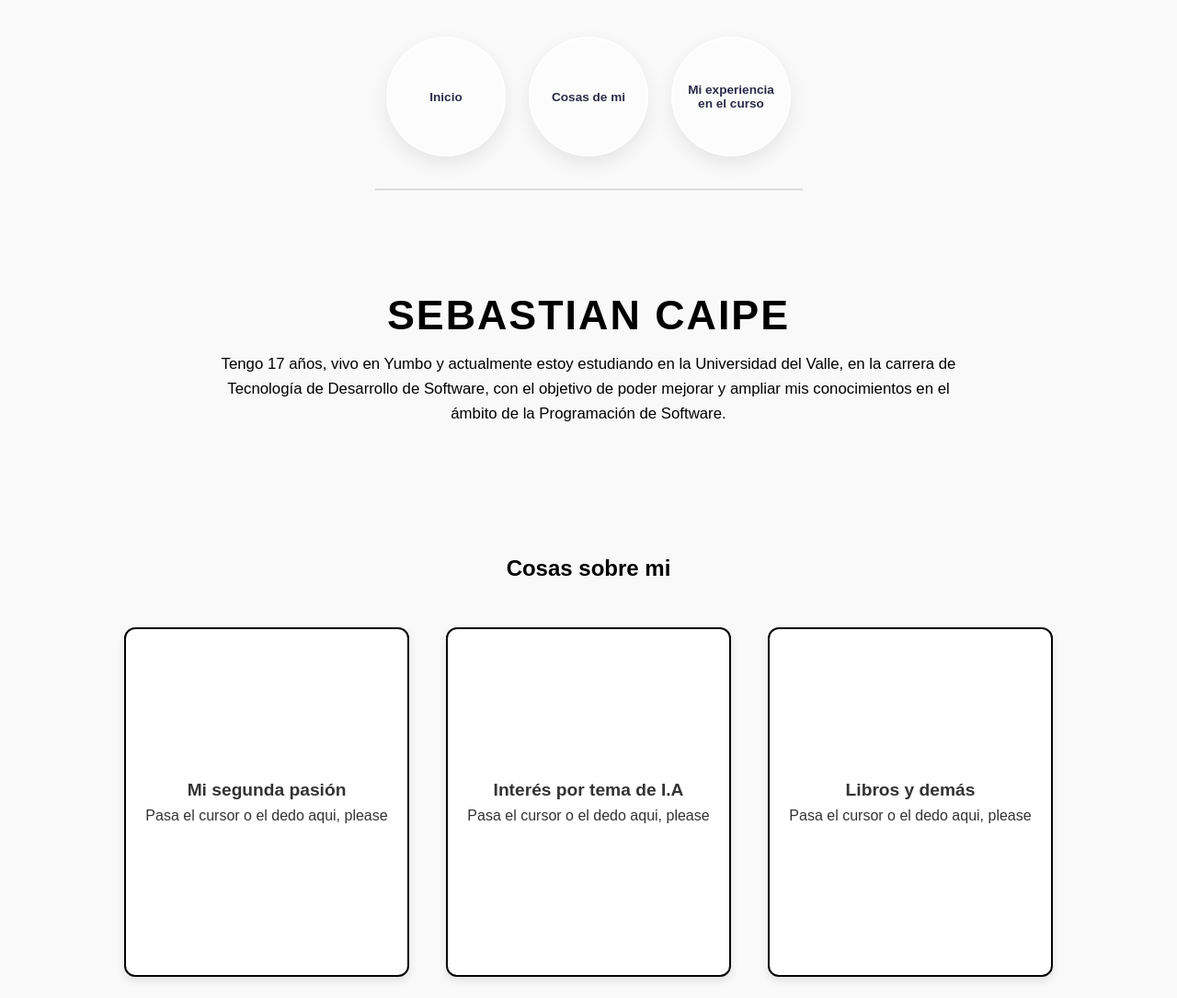
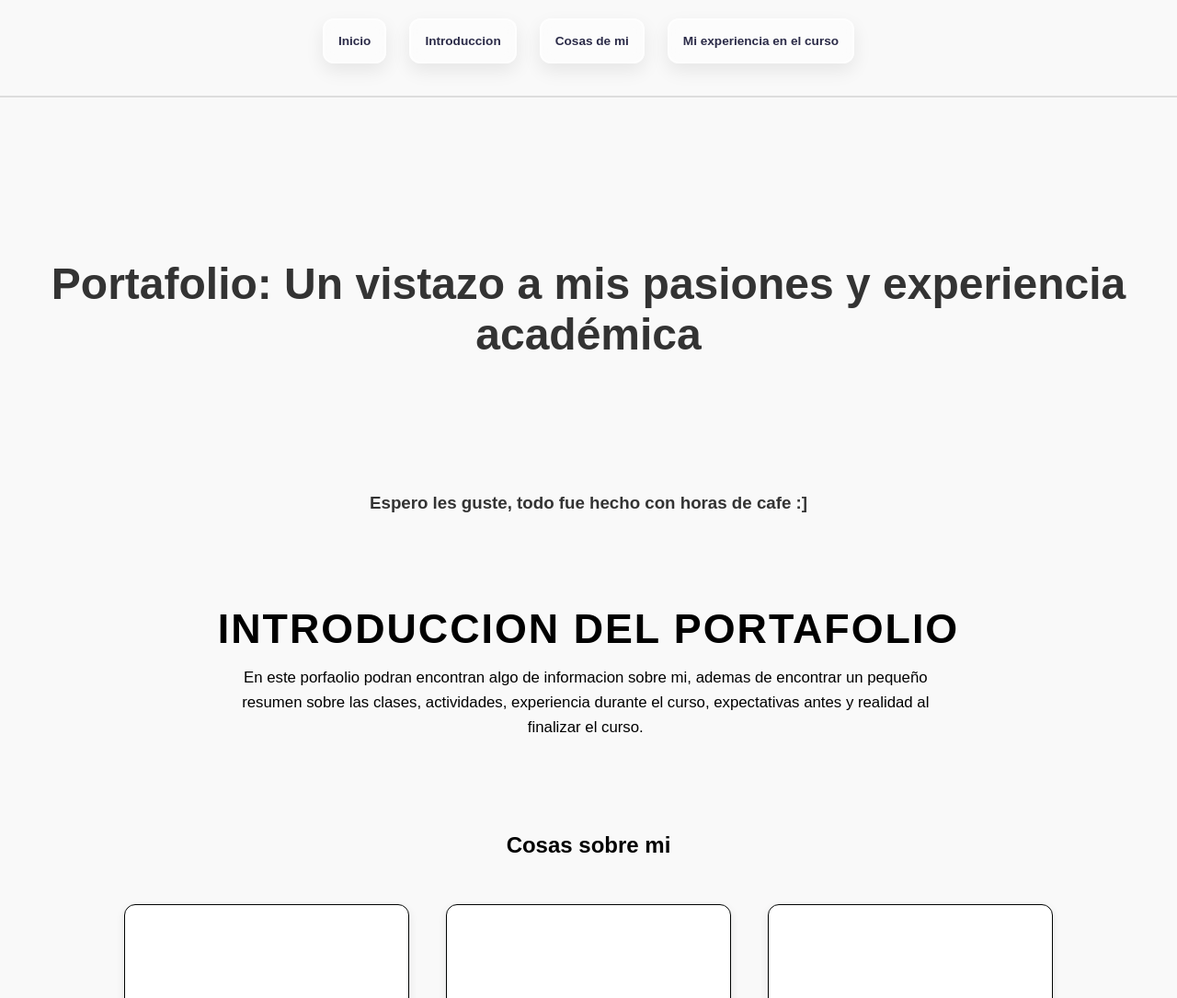
Before and after one commit to HAS-BOOM/portafolio, a plain HTML site: page index.html in a window 1280 px wide. Shown: the top 1085 px of the page at 92% size. Drawn offline with Linux system fonts and the light colour scheme; grey boxes are pictures that could not be loaded.

Commit message:
actualizacion

```diff
--- a/Style.css
+++ b/Style.css
@@ -11,6 +11,10 @@ body {
   color: #333;
 }
 
+html {
+  scroll-behavior: smooth;
+}
+
 .content-pantalla{
     min-width: 100vh;
     display: flex;
@@ -18,7 +22,18 @@ body {
     justify-content: center;
     align-items: center;
     text-align: center;
-    padding: 40px 20px;
+}
+
+.Titulo-introduccion{
+    height: 50vh;
+    width: 100%;
+    display: flex;
+    flex-direction: column;
+    justify-content: center;
+    align-items: center;
+    text-align: center;
+    font-size: 3rem;
+    padding: 0 20px;
 }
 
 .Titulo{
@@ -41,10 +56,13 @@ body {
 
 .boton-content{
     display: flex;
+    width: 100%;
     justify-content: center;
     align-items: center;
     gap: 25px;
     flex-wrap: wrap;
+    padding-bottom: 20px;
+    padding-top: 20px;
 }
 
 .boton:hover{
@@ -56,13 +74,11 @@ body {
 
 .seccion-bloque{
     padding: 60px 20px;
-    scroll-margin-top: 20px;
+    scroll-margin-top: 10px;
 }
 
 .boton{
-    width: 130px;
-    height: 130px;
-    border-radius: 50%;
+    border-radius: 12px;
     background-color: rgba(255, 255, 255, 0.45);
     backdrop-filter: blur(8px);
     border: 2px solid rgba(255, 255, 255, 0.7);
@@ -149,13 +165,13 @@ hr {
 }
 
 .card-front {
-  border: 2px solid #010302;
+  border: 1px solid #010302;
   color: #333;
 }
 
 .card-back {
   transform: rotateY(180deg);
-  border: 2px solid rgba(11, 15, 13, 0.719);
+  border: 1px solid rgba(11, 15, 13, 0.719);
 }
 
 .card-back img {
--- a/index.html
+++ b/index.html
@@ -12,16 +12,20 @@
     <section id="pantalla" class="content-pantalla">
         <nav class="boton-content">
                 <a href="#Inicio" class="boton"> Inicio </a>
+                <a href="#Introduccion" class="boton"> Introduccion </a>
                 <a href="#cosas-sobre-mi" class="boton"> Cosas de mi </a>
                 <a href="#Mi_experiencia_curso" class="boton"> Mi experiencia en el curso </a>
                 <hr>
             </nav>
-    <section id="Inicio" class="introduccion">
-            <h1 class="Titulo">Sebastian Caipe</h1>
+    <section id="Inicio" class="Inicio">
+        <h1 class="Titulo-introduccion"> Portafolio: Un vistazo a mis pasiones y experiencia académica </h1>
+        <h3>Espero les guste, todo fue hecho con horas de cafe :]</h3>
+    </section>
+    <section id="Introduccion" class="introduccion">
+            <h1 class="Titulo">Introduccion del portafolio</h1>
             <p class="present-content">
-                Tengo 17 años, vivo en Yumbo y actualmente estoy estudiando en la Universidad del Valle,
-                en la carrera de Tecnología de Desarrollo de Software, con el objetivo de poder mejorar
-                y ampliar mis conocimientos en el ámbito de la Programación de Software.
+                En este porfaolio podran encontran algo de informacion sobre mi, ademas de encontrar un pequeño resumen sobre las clases,
+                actividades, experiencia durante el curso, expectativas antes y realidad al finalizar el curso.
             </p>
     </section>
     </section>
```
